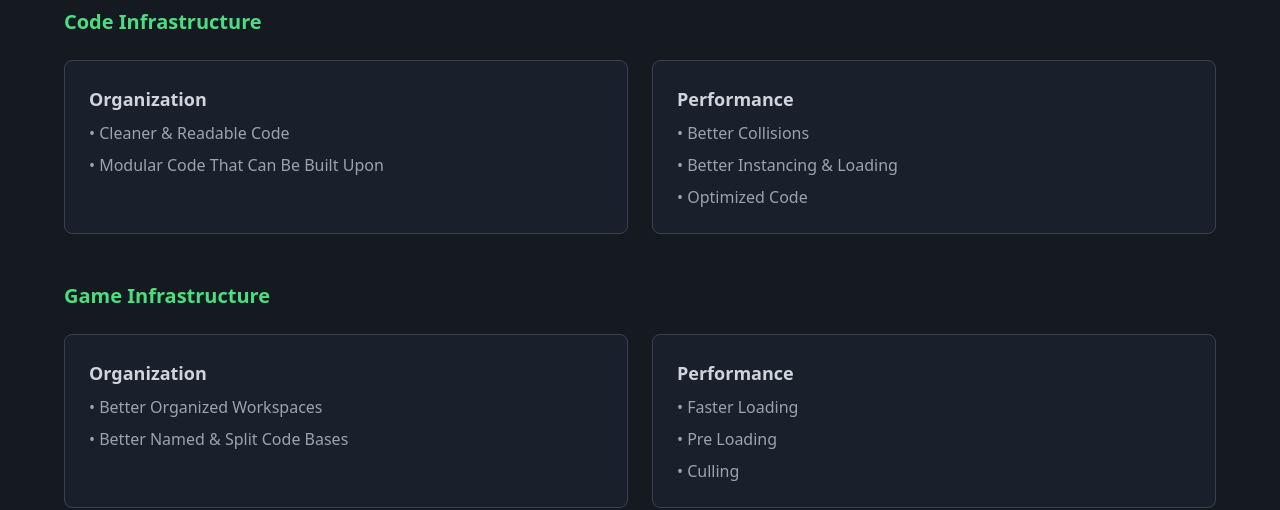
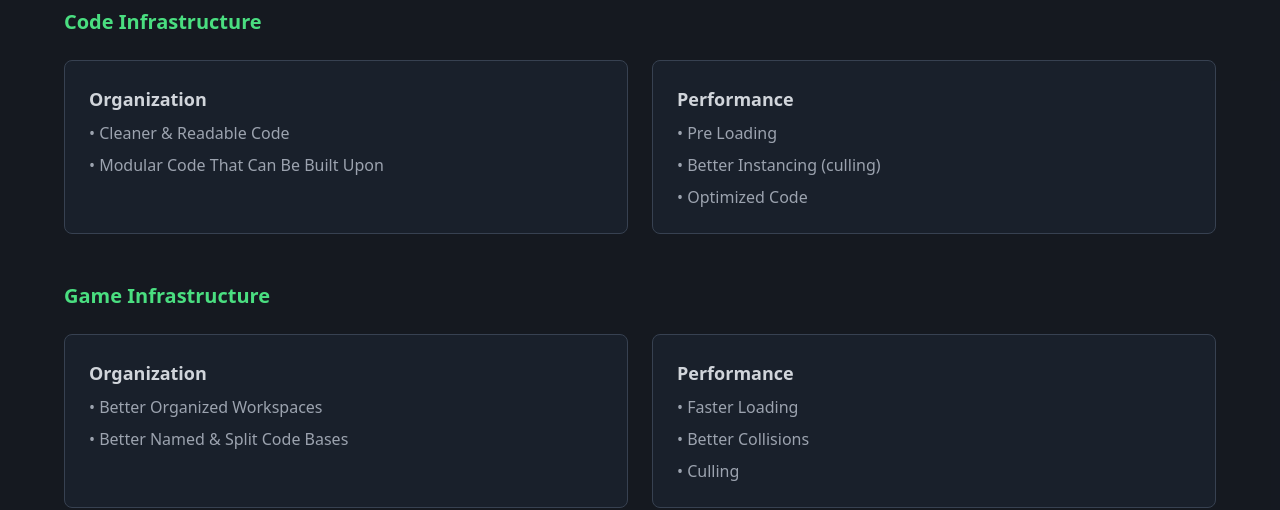
Before and after one commit to Next-Level-Dev/robloxdevportfolio, a Next.js app: page / in a window 1280 px wide. Shown: the part 2460-2970 px from the top of the page. Built offline with nearby package versions, Linux system fonts and the light colour scheme.

Commit message:
Update TechnicalMetrics.tsx

```diff
--- a/app/components/TechnicalMetrics.tsx
+++ b/app/components/TechnicalMetrics.tsx
@@ -35,8 +35,8 @@ export default function TechnicalMetrics() {
 							>
 								<h4 className="text-lg font-semibold text-gray-300">Performance</h4>
 								<ul className="mt-2 space-y-2 text-gray-400">
-									<li>• Better Collisions</li>
-									<li>• Better Instancing & Loading</li>
+									<li>• Pre Loading</li>
+									<li>• Better Instancing (culling)</li>
 									<li>• Optimized Code</li>
 								</ul>
 							</motion.div>
@@ -68,7 +68,7 @@ export default function TechnicalMetrics() {
 								<h4 className="text-lg font-semibold text-gray-300">Performance</h4>
 								<ul className="mt-2 space-y-2 text-gray-400">
 									<li>• Faster Loading</li>
-									<li>• Pre Loading</li>
+									<li>• Better Collisions</li>
 									<li>• Culling</li>
 								</ul>
 							</motion.div>
```
